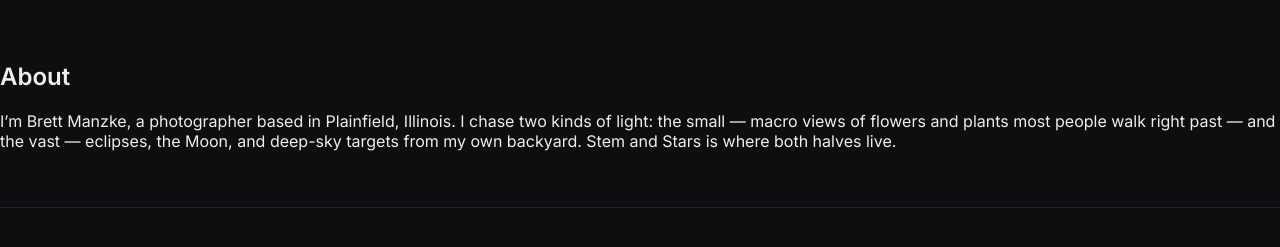
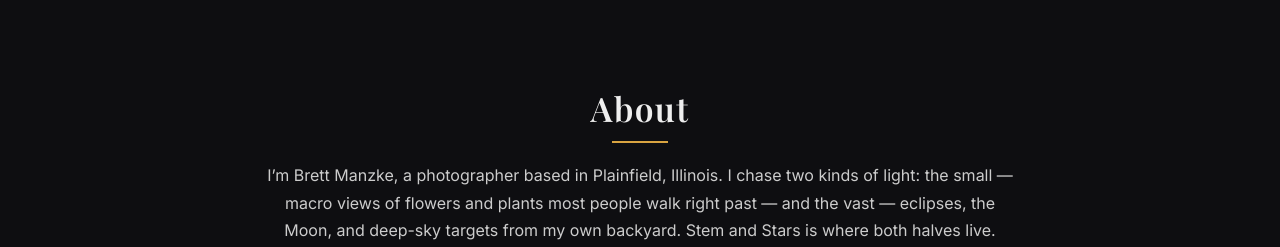
Before and after one commit to bmanzke/aws-photography-portfolio, a plain HTML site: page site/index.html in a window 1280 px wide. Shown: the part 626-873 px from the top of the page. Drawn offline with nearby package versions, Linux system fonts and the light colour scheme; no server answers.

Commit message:
Design: fix about styling, add heading flourish

```diff
--- a/site/index.html
+++ b/site/index.html
@@ -23,7 +23,8 @@ figcaption { text-align:center; padding:.6rem .5rem 1rem; }
 .cap-title { display:block; font-weight:600; letter-spacing:.04em; color:#eee; }
 .cap-meta { display:block; margin-top:.25rem; font-size:.78rem; letter-spacing:.14em; text-transform:uppercase; color:#d9a441; }
 .about { max-width:760px; margin:3.5rem auto 0; padding:0 1rem; text-align:center; }
-.about h2 { font-family: 'Playfair Display', Georgia, serif; font-size:2rem; font-weight:600; margin: 0 0 1rem; }
+.about h2 { font-family:'Playfair Display', Georgia, serif; font-size:2.1rem; font-weight:600; margin:0 0 1.2rem; letter-spacing:.04em; }
+.about h2::after { content:''; display:block; width:56px; height:2px; background:#d9a441; margin:.7rem auto 0; }
 .about p { line-height:1.7; color:#ccc; margin:0; }
 footer { text-align:center; margin-top:3.5rem; padding:2rem 1rem 3rem; border-top:1px solid #232329; color:#888; font-size:.85rem; }
 .built { letter-spacing:.14em; text-transform:uppercase; font-size:.68rem; color:#666; }
@@ -39,7 +40,7 @@ footer { text-align:center; margin-top:3.5rem; padding:2rem 1rem 3rem; border-to
   </div>
 </header>
 <div class="grid" id="gallery"></div>
-<section class=""about">
+<section class="about">
   <h2>About</h2>
   <p>I&rsquo;m Brett Manzke, a photographer based in Plainfield, Illinois. I chase two
      kinds of light: the small &mdash; macro views of flowers and plants most people
```
